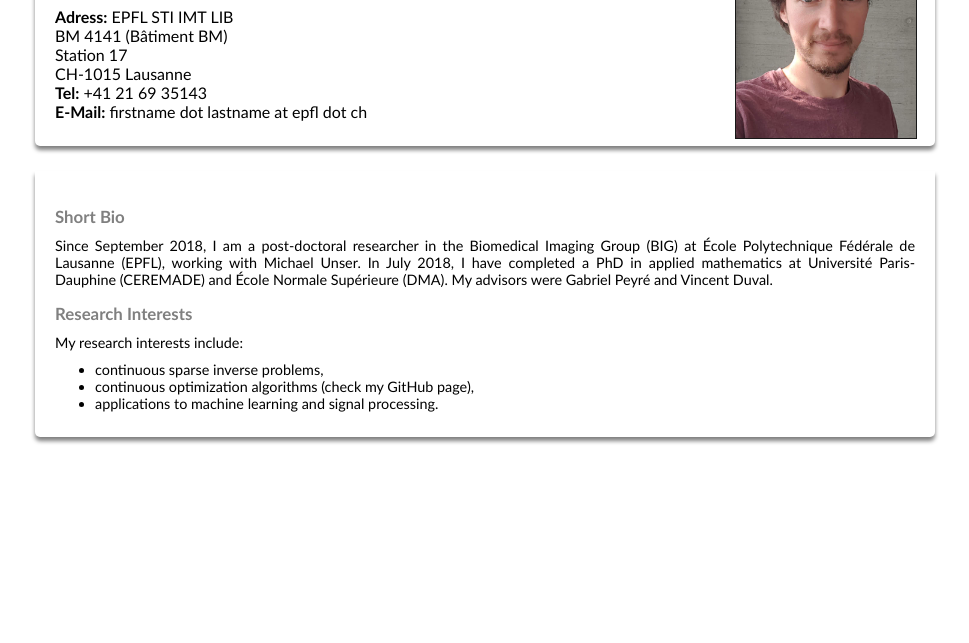
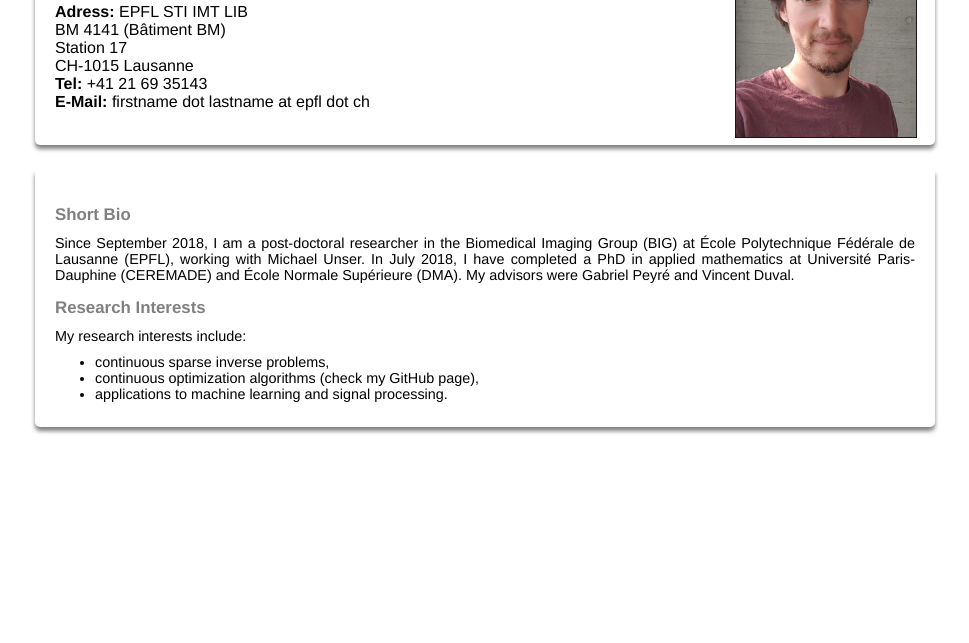
Before and after one commit to qdenoyelle/qdenoyelle.github.io, a plain HTML site: page index.html in a window 1280 px wide. Shown: the part 157-800 px from the top of the page, without its empty margins (155-1124 px from the left). Drawn offline with Linux system fonts and the light colour scheme.

Commit message:
update font

```diff
--- a/style.css
+++ b/style.css
@@ -28,7 +28,7 @@
 
 body
 {
-    font-family: 'Trebuchet MS', Arial, sans-serif;
+    font-family: 'Helvetica', 'Trebuchet MS', Arial, sans-serif;
 }
 
 #bloc_page
```
Also changed, not shown: me-square.jpg (added).
